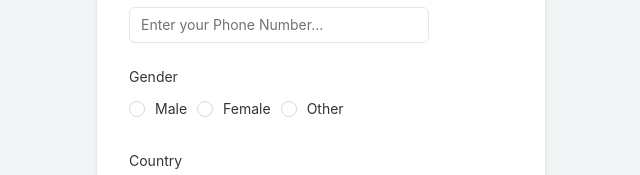
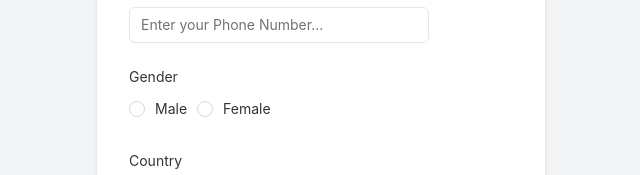
Before and after one commit to mitramansouri/rsuite-project-atlas, a React (Create React App) app: page / in a window 1280 px wide. Shown: the part 307-482 px from the top of the page, without its empty margins (319-959 px from the left). Built offline with nearby package versions, Linux system fonts and the light colour scheme.

Commit message:
gender is read from json

```diff
--- a/src/App.js
+++ b/src/App.js
@@ -10,9 +10,7 @@ const { StringType } = Schema.Types;
 const generateSchema = (fields) => {
   const schemaObject = fields.reduce((acc, field) => {
     let type = StringType();
-
     const validation = field.validation || {};
-
     if (validation.required) {
       type = type.isRequired(validation.errorMessage || `${field.label} is required`);
     }
@@ -26,21 +24,20 @@ const generateSchema = (fields) => {
       const regex = new RegExp(validation.pattern);
       type = type.pattern(regex, validation.errorMessage);
     }
-
     acc[field.name] = type;
     return acc;
   }, {});
 
   return Schema.Model(schemaObject);
 };
-
 const App = () => {
   const formRef = useRef(null);
-  const [formValues, setFormValues] = useState({
-    gender: '',
-    maritalStatus: '',
-    children: '',
-    childrenNames: [],
+  const [formValues, setFormValues] = useState(() => {
+    const initialValues = formFields.reduce((acc, field) => {
+      acc[field.name] = '';
+      return acc;
+    }, {});
+    return initialValues;
   });
   // eslint-disable-next-line no-unused-vars
   const [errors, setErrors] = useState({});
@@ -53,11 +50,11 @@ const App = () => {
       setFormValues((prevValues) => ({
         ...prevValues,
         maritalStatus: value,
-        spouseName: undefined,
-        children: undefined,
-        childrenNames: [],
+        spouseName: '', // Set to empty string instead of undefined
+        children: '',   // Set to empty string instead of undefined
+        childrenNames: [], // Reset child names
       }));
-      setChildrenNames(['']);
+      setChildrenNames(['']); // Reset child-related fields
     } else {
       setFormValues((prevValues) => ({
         ...prevValues,
@@ -65,6 +62,7 @@ const App = () => {
       }));
     }
   };
+
 
   const handleAddChild = () => {
     setChildrenNames([...childrenNames, '']);
@@ -98,15 +96,50 @@ const App = () => {
   };
   const renderFields = () => {
     const renderedFields = [];
-    // Dynamically render all fields except Gender
-    formFields
-      .filter(
-        (field) =>
-          !['gender', 'maritalStatus', 'spouseName', 'children', 'firstchildName'].includes(
-            field.name
-          )
-      )
-      .forEach((field) => {
+
+    formFields.forEach((field) => {
+      if (field.name === 'gender') {
+        // Dynamically render the Gender field
+        renderedFields.push(
+          <Form.Group controlId={field.name} key={field.name}>
+            <Form.ControlLabel>{field.label}</Form.ControlLabel>
+            <RadioGroup
+              name={field.name}
+              value={formValues[field.name]}
+              onChange={(value) =>
+                setFormValues((prevValues) => ({ ...prevValues, [field.name]: value }))
+              }
+              inline
+            >
+              {field.values.map((value) => (
+                <Radio value={value} key={value}>
+                  {value}
+                </Radio>
+              ))}
+            </RadioGroup>
+          </Form.Group>
+        );
+      } else if (field.name === 'maritalStatus') {
+        // Render the Marital Status field
+        renderedFields.push(
+          <Form.Group controlId={field.name} key={field.name}>
+            <Form.ControlLabel>{field.label}</Form.ControlLabel>
+            <RadioGroup
+              name={field.name}
+              value={formValues.maritalStatus}
+              onChange={handleMaritalStatusChange}
+              inline
+            >
+              {field.values.map((value) => (
+                <Radio value={value} key={value}>
+                  {value}
+                </Radio>
+              ))}
+            </RadioGroup>
+          </Form.Group>
+        );
+      } else if (!['spouseName', 'children', 'firstchildName'].includes(field.name)) {
+        // Render other dynamic fields
         renderedFields.push(
           <Form.Group controlId={field.name} key={field.name}>
             <Form.ControlLabel>{field.label}</Form.ControlLabel>
@@ -134,51 +167,9 @@ const App = () => {
             />
           </Form.Group>
         );
-        // Insert the Gender field after "Phone Number"
-        if (field.name === 'phoneNumber') {
-          renderedFields.push(
-            <Form.Group controlId="gender" key="gender">
-              <Form.ControlLabel>Gender</Form.ControlLabel>
-              <RadioGroup
-                name="gender"
-                value={formValues.gender}
-                onChange={(value) =>
-                  setFormValues((prevValues) => ({ ...prevValues, gender: value }))
-                }
-                inline
-              >
-                <Radio value="Male">Male</Radio>
-                <Radio value="Female">Female</Radio>
-                <Radio value="Other">Other</Radio>
-              </RadioGroup>
-            </Form.Group>
-          );
-        }
-      });
-    // Render "Marital Status" and related fields dynamically
-    const maritalStatusField = formFields.find(
-      (field) => field.name === 'maritalStatus'
-    );
-    if (maritalStatusField) {
-      renderedFields.push(
-        <Form.Group controlId={maritalStatusField.name} key={maritalStatusField.name}>
-          <Form.ControlLabel>{maritalStatusField.label}</Form.ControlLabel>
-          <RadioGroup
-            name={maritalStatusField.name}
-            value={formValues.maritalStatus}
-            onChange={handleMaritalStatusChange}
-            inline
-          >
-            {maritalStatusField.values.map((value) => (
-              <Radio value={value} key={value}>
-                {value}
-              </Radio>
-            ))}
-          </RadioGroup>
-        </Form.Group>
-      );
-    }
-    // Add logic for spouse name and children fields
+      }
+    });
+
     if (formValues.maritalStatus === 'Married') {
       const spouseField = formFields.find((field) => field.name === 'spouseName');
       if (spouseField) {
@@ -249,8 +240,10 @@ const App = () => {
         </Button>
       );
     }
+
     return renderedFields;
   };
+
   return (
     <div className="flex items-center justify-center min-h-screen bg-gray-100">
       <Form
```
